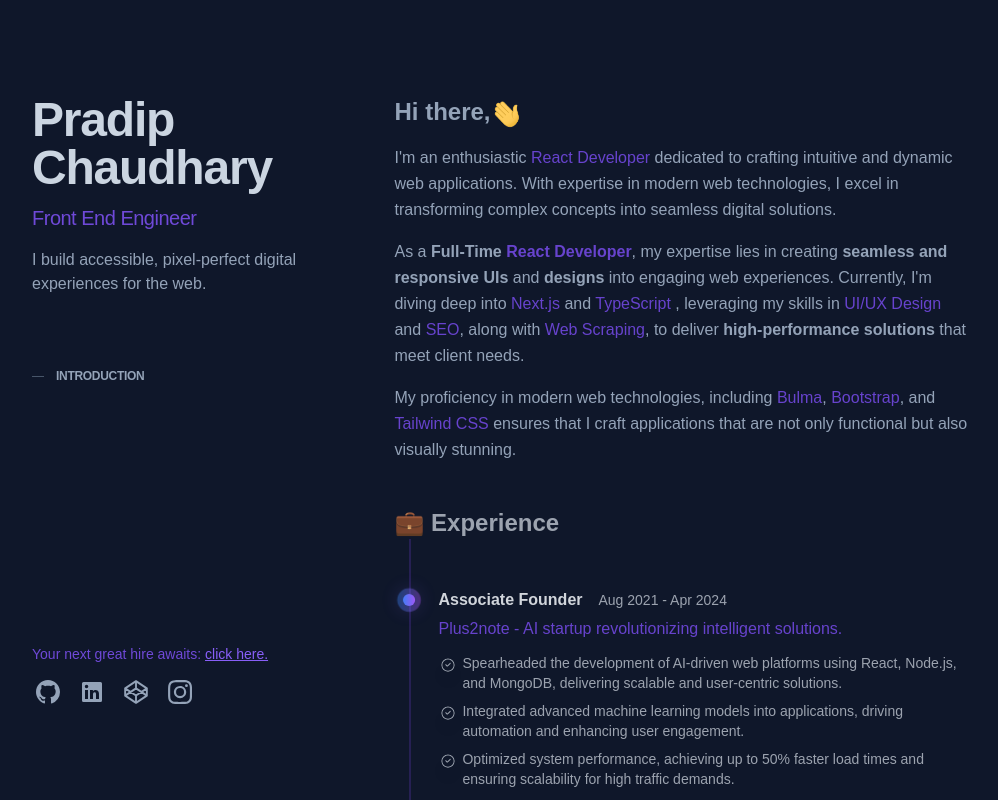
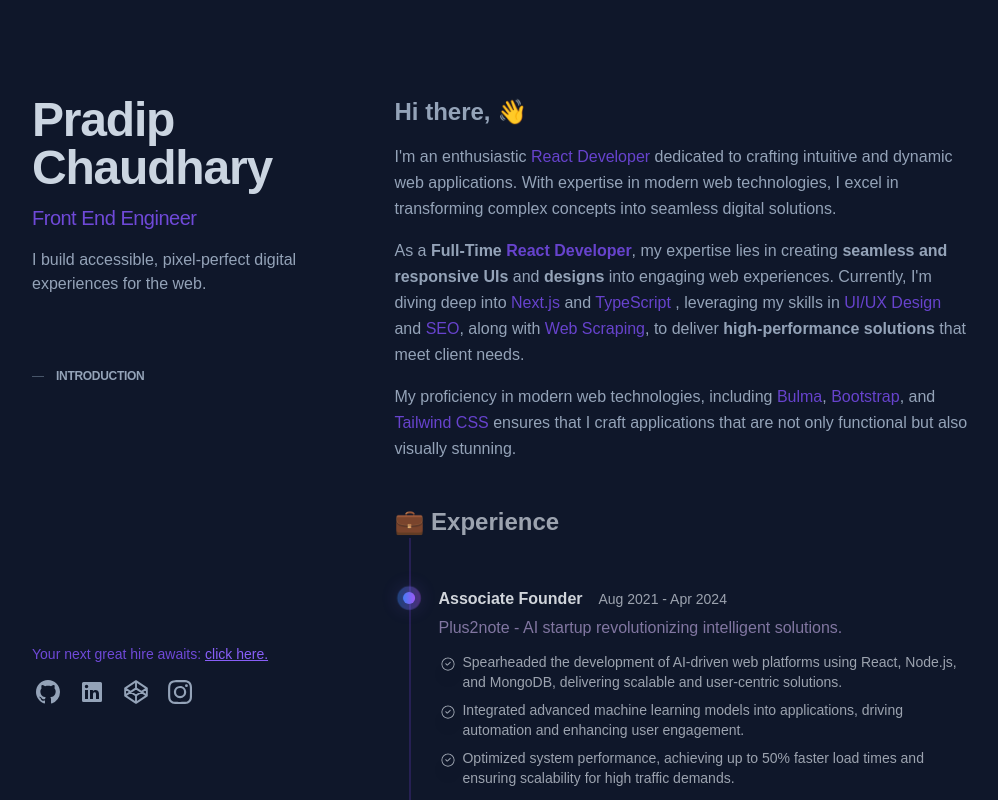
Before and after one commit to pradipchaudhary/portfolio.v3, a Next.js app: page / in a window 1280 px wide. Shown: the top 800 px of the page, without its empty margins (144-1142 px from the left). Built offline with nearby package versions, Linux system fonts and the light colour scheme.

Commit message:
feat: production v1

```diff
--- a/next.config.ts
+++ b/next.config.ts
@@ -3,6 +3,14 @@ import type { NextConfig } from "next";
 const nextConfig: NextConfig = {
     /* config options here */
     output: "export",
+    images: {
+        remotePatterns: [
+            {
+                protocol: "https",
+                hostname: "**",
+            },
+        ],
+    },
 };
 
 export default nextConfig;
--- a/src/app/globals.css
+++ b/src/app/globals.css
@@ -7,6 +7,7 @@
     --foreground: #d8d8d8;
 }
 /* 202124 */
+/* #23283e */
 /*
 @media (prefers-color-scheme: dark) {
     :root {
--- a/src/components/AboutMe.tsx
+++ b/src/components/AboutMe.tsx
@@ -1,20 +1,10 @@
 "use client";
-import Image from "next/image";
 import Link from "next/link";
 
 export default function AboutMe() {
     return (
         <section id="introduction" className="fade-up">
-            <h1 className="text-2xl font-bold mb-4 fade-up">
-                Hi there,
-                <Image
-                    src="/images/wave.webp"
-                    alt="wave"
-                    width={2} // Correct width and height values
-                    height={2}
-                    className="inline-block w-8"
-                />
-            </h1>
+            <h1 className="text-2xl font-bold mb-4 fade-up">Hi there, 👋</h1>
             {/* p1 */}
             <p className="text-lg fade-up">
                 I&apos;m an enthusiastic{" "}
--- a/src/components/Certifications.tsx
+++ b/src/components/Certifications.tsx
@@ -22,16 +22,17 @@ const certificationsData: CertificationItem[] = [
             "Scored 92/100 in the JavaScript Code Verification on HackerRank.",
         ],
     },
+
     {
-        year: "2019",
+        year: "2018",
+        certifications: ["HTML and CSS Certification from TemplateMonster.com"],
+    },
+    {
+        year: "2017",
         certifications: [
             "Earned 'JavaScript Expert' status with a score of 212 on Pluralsight IQ.",
             "Achieved 'CSS Expert' verification with a score of 218 on Pluralsight IQ.",
         ],
-    },
-    {
-        year: "2018",
-        certifications: ["Awarded HTML and CSS Certification from Cernter."],
     },
     {
         year: "2016",
--- a/src/components/Experience.tsx
+++ b/src/components/Experience.tsx
@@ -76,7 +76,7 @@ const ExperienceItem: React.FC<ExperienceItemProps> = ({
                     </h3>
                     <span className="text-sm text-gray-400 ml-4">{period}</span>
                 </div>
-                <p className="text-base text-[#6743CD] mb-3">
+                <p className="text-base text-[#8176a1] mb-3">
                     <strong className="font-medium">{company}</strong> -{" "}
                     {description}
                 </p>
@@ -97,6 +97,7 @@ const Experience: React.FC = () => {
         {
             title: "Associate Founder",
             company: "Plus2note",
+            companyUrl: "https://www.plus2note.com",
             period: "Aug 2021 - Apr 2024",
             description: "AI startup revolutionizing intelligent solutions.",
             responsibilities: [
@@ -110,6 +111,7 @@ const Experience: React.FC = () => {
         {
             title: "Full Stack Developer",
             company: "Sarathi Technosoft Pvt. Ltd",
+            companyUrl: "https://www.sarathitechnosoft.com",
             period: "Aug 2021 - Apr 2024",
             description: "A leading web solutions provider.",
             responsibilities: [
@@ -123,6 +125,7 @@ const Experience: React.FC = () => {
         {
             title: "Frontend Engineer ",
             company: "Softbenz Infosys",
+            companyUrl: "https://softbenz.com",
             period: "Sep 2020 - Jul 2021",
             description: "Software Company",
             responsibilities: [
@@ -136,6 +139,7 @@ const Experience: React.FC = () => {
         {
             title: "Junior Frontend Developer",
             company: "Purwanchal Digital Media Technologies Pvt. Ltd.",
+            companyUrl: "https://www.purwanchaldigital.com",
             period: "Feb 2016 - May 2021",
             description: "",
             responsibilities: [
```
Also changed, not shown: public/wave.webp (renamed from public/images/wave.webp), 1 other file (tests, documents, lock files or other folders).
